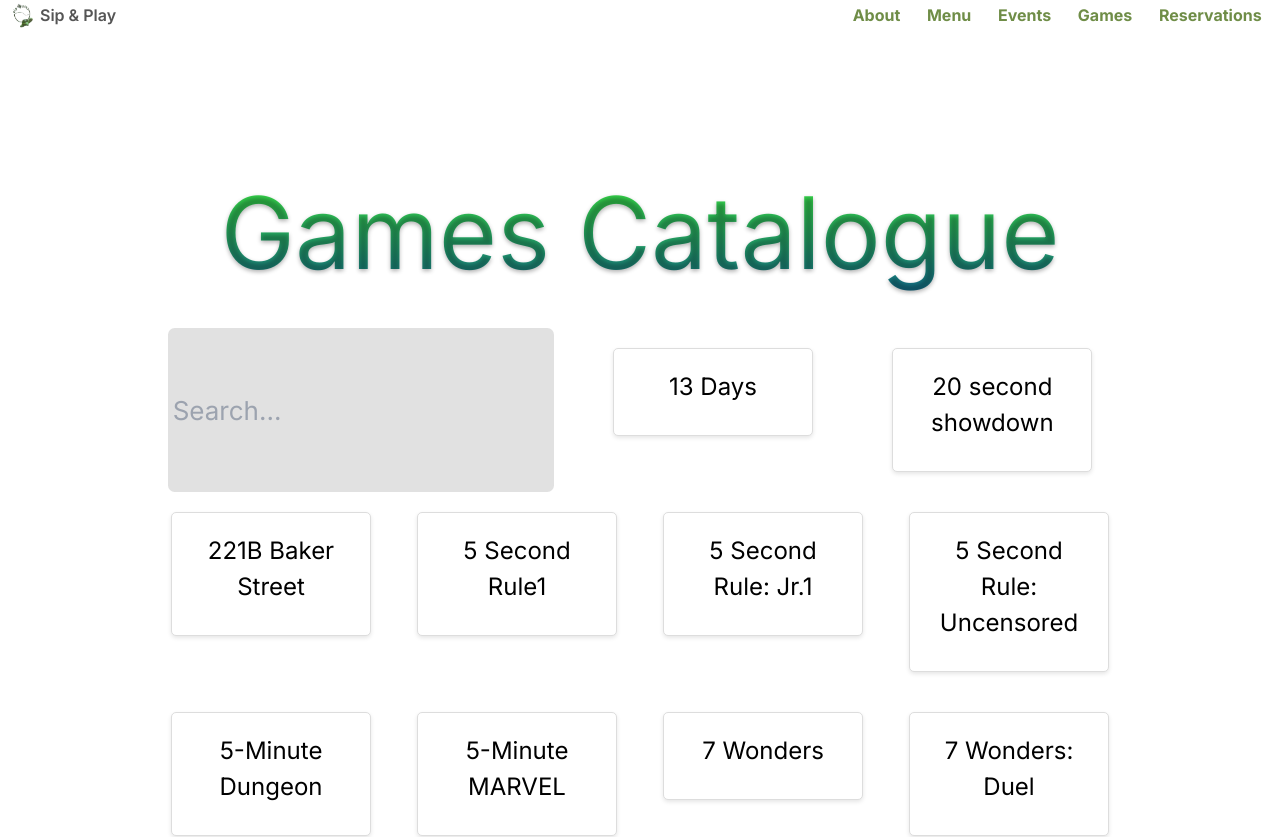
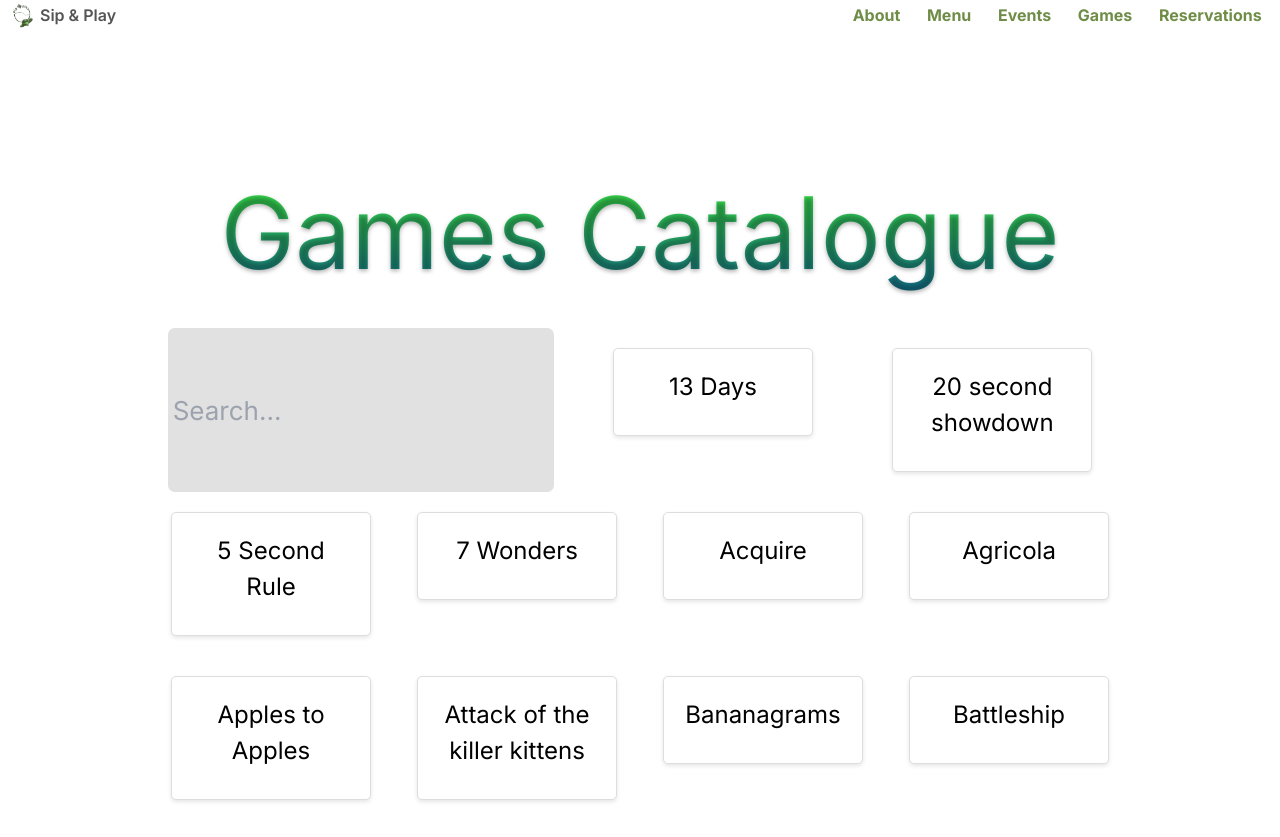
Before and after one commit to mlekhi/sipnplay, a React (Create React App) app: page /games in a window 1280 px wide. Shown: the top 837 px of the page. Built offline with nearby package versions, Linux system fonts and the light colour scheme.

Commit message:
creating game search logic

```diff
--- a/src/pages/Games/Games.js
+++ b/src/pages/Games/Games.js
@@ -1,7 +1,7 @@
 import React, { useState, useEffect } from "react";
 import Papa from "papaparse"; // Import Papaparse library
 import GalleryItem from "./GalleryItem"; // Assuming GalleryItem component is defined
-import csvFile from "./boardgames.csv"; // Import CSV file path
+import csvFile from "./bgamepics.csv"; // Import CSV file path
 
 const Gallery = () => {
   const [items, setItems] = useState([]);
@@ -12,11 +12,11 @@
   const filterItems = () => {
     let filtered = items.filter(
       (item) =>
-        item.title.toLowerCase().includes(searchQuery.toLowerCase()) &&
+        item[0].toLowerCase().includes(searchQuery.toLowerCase()) &&
         (selectedTags.length === 0 ||
           selectedTags.every((tag) => item.tags.includes(tag)))
     );
-    setFilteredItems(filtered);
+    setFilteredItems(filtered.length > 0 ? filtered : items); // Set to all items if no filters are applied
   };
 
   useEffect(() => {
@@ -32,6 +32,7 @@
           skipEmptyLines: true,
         });
         setItems(result.data); // Set parsed CSV data to state
+        console.log(result.data);
       } catch (error) {
         console.error("Error fetching CSV data:", error);
       }
@@ -55,7 +56,7 @@
           onChange={handleSearchChange}
           placeholder="Search..."
         />
-        {items.map((item) => (
+        {filteredItems.map((item) => (
           <GalleryItem key={item.id} item={item} />
         ))}
       </div>
```
Also changed, not shown: src/pages/Games/bgamepics.csv (renamed from src/pages/Games/boardgamepics.csv).
